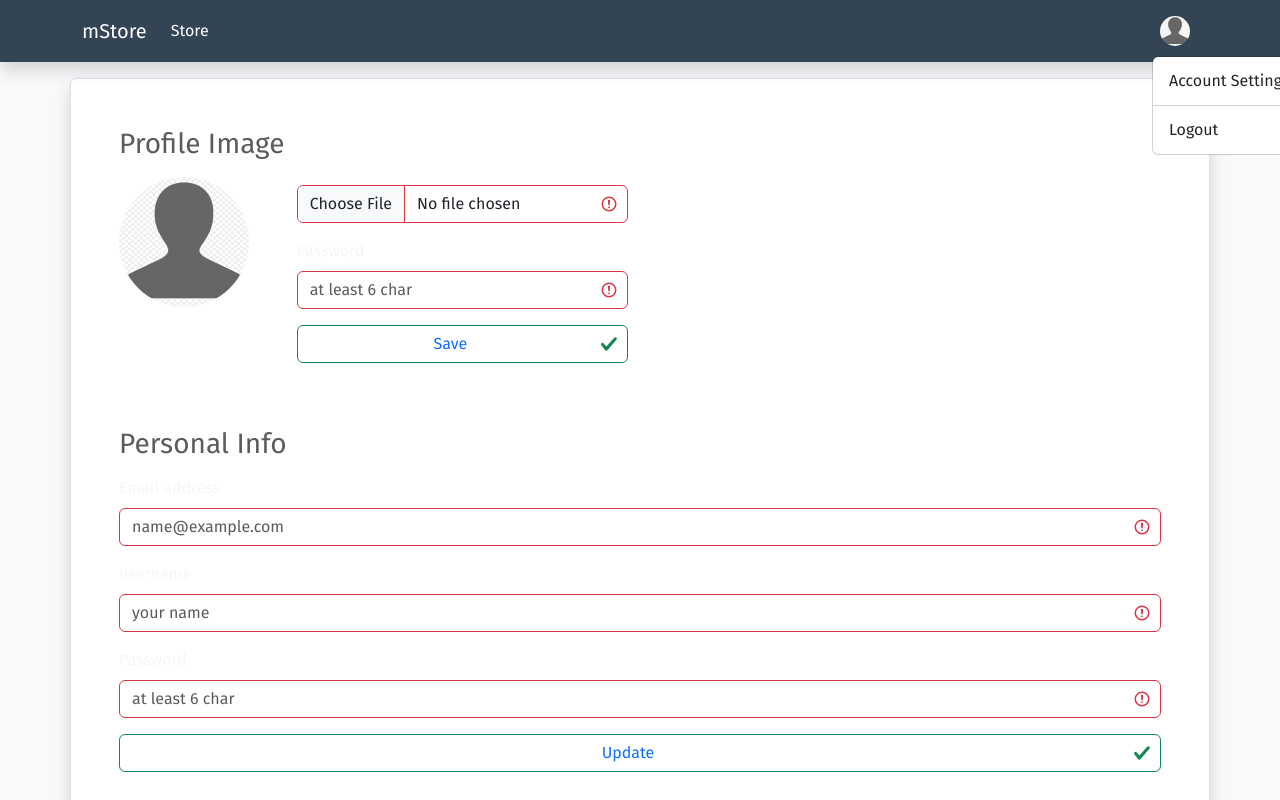
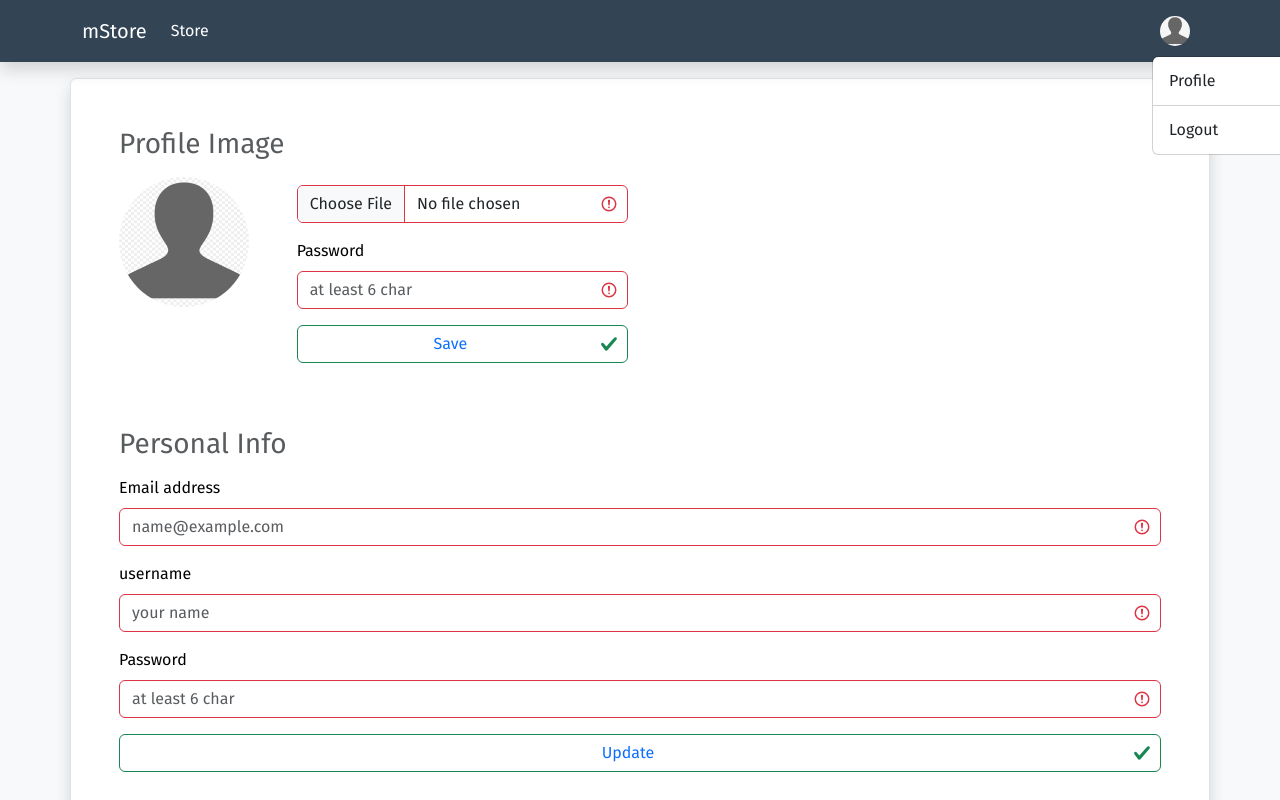
Before and after one commit to MahmoudAlsaht/rayan.market, a React (Vite) app: page /account/profile/1/account-setting in a window 1280 px wide. Both pictures are taken after a click on the button 1174 px from the left and 31 px from the top of the page. Shown: the top 800 px of the page. Built offline with nearby package versions, Linux system fonts and the light colour scheme; no server answers; the database is empty.

Commit message:
edit account navbar navigation

```diff
--- /dev/null
+++ b/src/assets/styles/Dashboard.css
@@ -0,0 +1,4 @@
+body {
+    background-color: #3d454e28;
+    color: #000;
+}
--- a/src/assets/styles/DashboardStyles.css
+++ b/src/assets/styles/DashboardStyles.css
@@ -6,6 +6,7 @@
 
 .logo {
     transition: all 0.5s;
+    cursor: pointer;
 }
 
 .offcanvas.title {
@@ -19,6 +20,7 @@
 
 .arrowIcon {
     cursor: pointer;
+    font-size: 25px;
 }
 
 .offcanvas-backdrop.show {
--- a/src/components/AccountNavbar.tsx
+++ b/src/components/AccountNavbar.tsx
@@ -25,6 +25,9 @@ function AccountNavbar() {
 	const user: IUser | any = useAppSelector(
 		(state) => state.user,
 	);
+
+	const isAccountSettingPage =
+		window.location.pathname.includes('account-setting');
 
 	const navigate = useNavigate();
 
@@ -86,11 +89,25 @@ function AccountNavbar() {
 								}
 								id='collapsible-nav-dropdown'
 							>
-								<NavDropdown.Item
-									href={`/account/profile/${user?.profile}/account-setting`}
-								>
-									Account Settings
-								</NavDropdown.Item>
+								{!isAccountSettingPage ? (
+									<NavDropdown.Item
+										href={`/account/profile/${user?.profile}/account-setting`}
+									>
+										Account Settings
+									</NavDropdown.Item>
+								) : user?.isAdmin ? (
+									<NavDropdown.Item
+										href={`/dashboard/admin/${user?.profile}`}
+									>
+										Dashboard
+									</NavDropdown.Item>
+								) : (
+									<NavDropdown.Item
+										href={`/account/profile/${user?.profile}`}
+									>
+										Profile
+									</NavDropdown.Item>
+								)}
 								<NavDropdown.Divider />
 								<NavDropdown.Item
 									onClick={handleLogout}
--- a/src/layouts/DashboardLayout.tsx
+++ b/src/layouts/DashboardLayout.tsx
@@ -1,4 +1,4 @@
-import { useState } from 'react';
+import { useEffect, useState } from 'react';
 import { Offcanvas, Nav } from 'react-bootstrap';
 import { Outlet, useNavigate } from 'react-router-dom';
 import '../assets/styles/DashboardStyles.css';
@@ -6,10 +6,22 @@ import {
 	BsArrowLeftCircle,
 	BsArrowRightCircle,
 } from 'react-icons/bs';
+import { useAppDispatch, useAppSelector } from '../app/hooks';
+import { fetchUser } from '../controllers/user';
+import { IUser } from '../app/auth/auth';
 
 export default function AuthLayout() {
 	const [show, setShow] = useState(false);
 	const navigate = useNavigate();
+
+	const dispatch = useAppDispatch();
+	const user: IUser | any = useAppSelector(
+		(state) => state.user,
+	);
+
+	useEffect(() => {
+		dispatch(fetchUser());
+	}, [dispatch]);
 
 	const handleResize = () => setShow(!show);
 
@@ -23,16 +35,16 @@ export default function AuthLayout() {
 				<Offcanvas.Header>
 					{show ? (
 						<BsArrowRightCircle
+							className='arrowIcon'
 							onClick={handleResize}
-							style={{ fontSize: '25px' }}
 						/>
 					) : (
 						<BsArrowLeftCircle
+							className='arrowIcon'
 							onClick={handleResize}
-							style={{ fontSize: '25px' }}
 						/>
 					)}
-					<Offcanvas.Title className='arrowIcon'>
+					<Offcanvas.Title>
 						{show ? (
 							<h4
 								className='logo'
@@ -54,7 +66,11 @@ export default function AuthLayout() {
 				<Offcanvas.Body>
 					<Nav className='flex-column arb-text'>
 						<Nav.Item>
-							<Nav.Link href='#'>Active</Nav.Link>
+							<Nav.Link
+								href={`/account/profile/${user?.profile}/account-setting`}
+							>
+								Settings
+							</Nav.Link>
 						</Nav.Item>
 						<Nav.Item>
 							<Nav.Link>Option 2</Nav.Link>
--- a/src/main.css
+++ b/src/main.css
@@ -5,12 +5,13 @@
     width: 100%;
 }
 
+body {
+    background-color: #F8F9FA;
+}
+
 a {
     text-decoration: none;
     color: #5d5d57;
-}
-body {
-    background-color: #F8F9FA;
 }
 
 .dropdown>a::after {
--- a/src/routes/dashboard/Dashboard.tsx
+++ b/src/routes/dashboard/Dashboard.tsx
@@ -1,4 +1,5 @@
 import { useParams } from 'react-router-dom';
+import '../../assets/styles/Dashboard.css';
 
 function Dashboard() {
 	const { adminId } = useParams();
```
